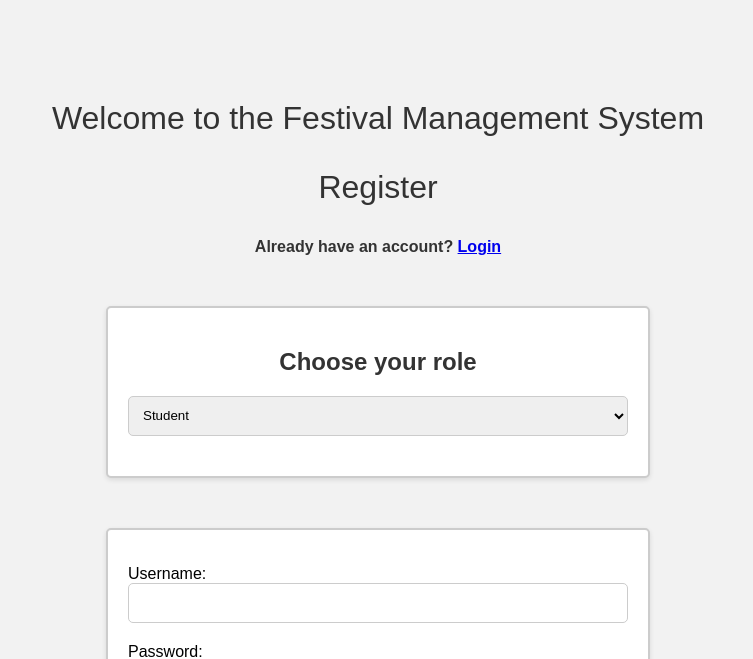
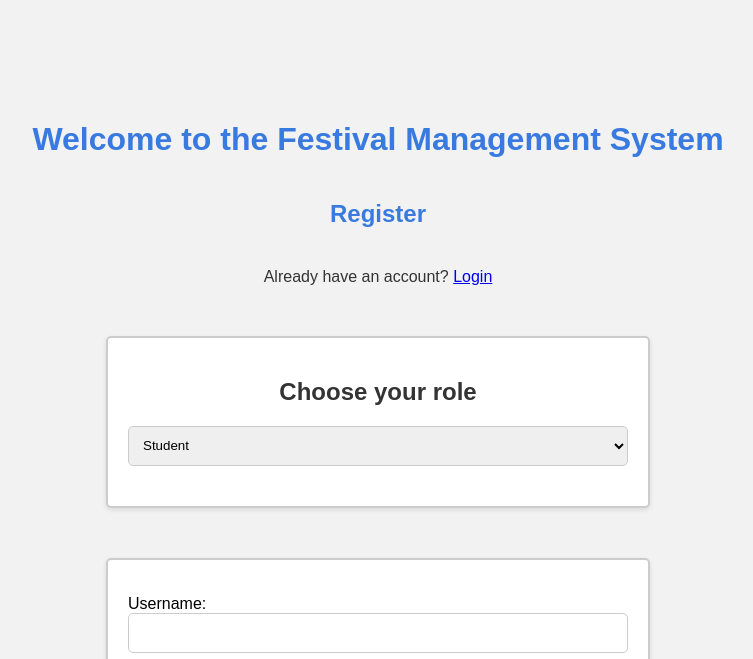
Before and after one commit to TheLapisGoat/CulturalFestManagementSystem, a Django app: template src/webapp/templates/registration/register.html in a window 1280 px wide. Shown: the top 659 px of the page, without its empty margins (262-1015 px from the left). Run offline with Django 5.2, Linux system fonts and the light colour scheme; the template is opened without the code that fills it: values that come from a table or form of the project are taken from there, others are empty; parts of the project's set-up code (start-up, migrations or seed data) failed here and were passed over.

Commit message:
frontend changes in login and register

```diff
--- a/src/webapp/templates/registration/register.html
+++ b/src/webapp/templates/registration/register.html
@@ -73,25 +73,30 @@
                 border-radius: 5px;
             }
 
-            p {
-                color: #333;
-                font-size: 32px;
+            h1 {
+                padding-top: 100px;
                 text-align: center;
-                margin-top: 100px;
+                color: #387adf;
             }
 
             h2 {
+                padding: 20px;
+                text-align: center;
+                color: #387adf;
+            }
+
+            p {
                 color: #333;
                 font-size: 16px;
                 text-align: center;
                 margin-top: 20px;
             }
 
-            #logregtext {
+            .roletext {
                 color: #333;
-                font-size: 32px;
+                font-size: 24px;
                 text-align: center;
-                margin-top: 20px;
+                padding: 0px;
             }
 
             .message {
@@ -109,15 +114,13 @@
     </head>
 
     <body>
-        <p>Welcome to the Festival Management System</p>
-        <p id="logregtext">Register</p>
-        <h2>
-        Already have an account? <a href="{% url 'login' %}">Login</a>
-        </h2>
+        <h1>Welcome to the Festival Management System</h1>
+        <h2>Register</h2>
+        <p>Already have an account? <a href="{% url 'login' %}">Login</a></p>
 
         <div class="role">
             <form action="" method="post">
-                <h2>Choose your role</h2>
+                <h2 class="roletext">Choose your role</h2>
                 {% csrf_token %}
                 <select name="role" onchange="this.form.submit()">
                     <option value="student" {% if default_role == 'student' %}selected{% endif %}>Student</option>
```
Also changed, not shown: src/webapp/templates/registration/login.html (+14 -14 lines).
